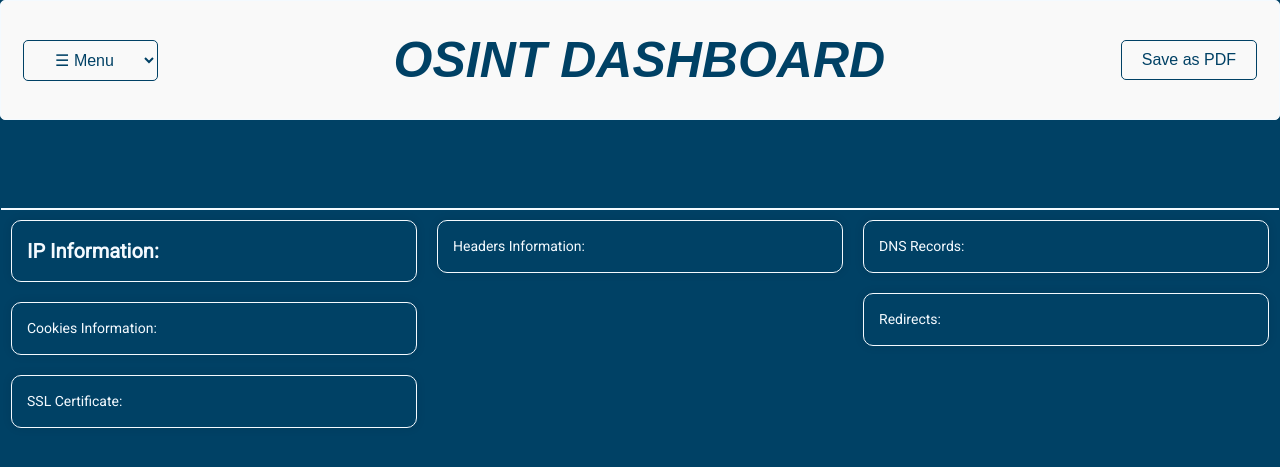
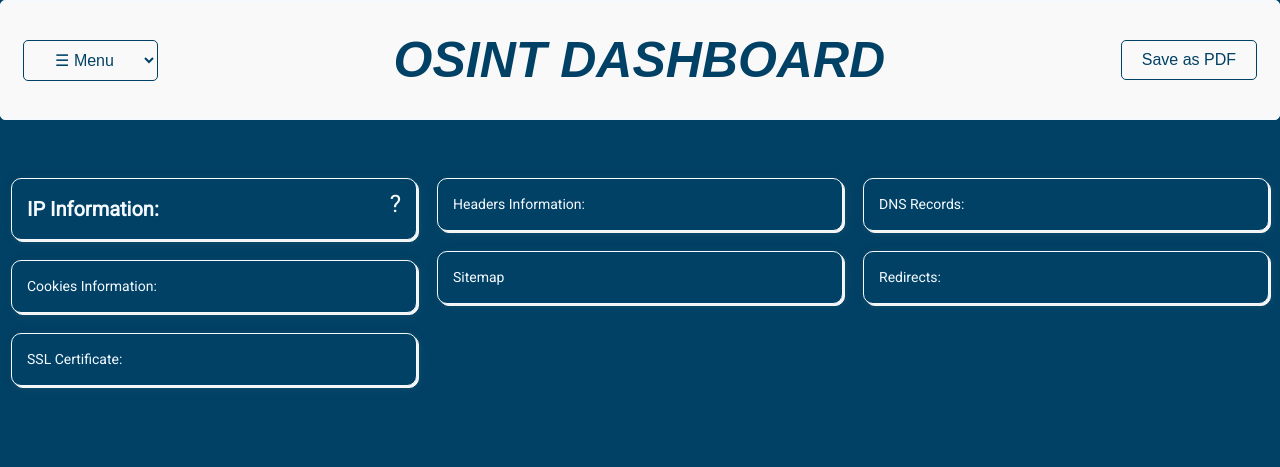
Before and after one commit to campwill/osint-dashboard, a Flask app: template templates/web_tools.html in a window 1280 px wide. Shown: the top 467 px of the page. Run offline with Flask 3, Linux system fonts and the light colour scheme; the template is opened without the code that fills it, so the values that code supplies are empty.

Commit message:
11/27/2023 - UI Fixes

```diff
--- a/static/script.js
+++ b/static/script.js
@@ -4,15 +4,26 @@ String.prototype.toProperCase = function () {
 function createAndAppendElements(data, container, dictionary, ignoredItems) {
     for (var key in data) {
         if (!ignoredItems.includes(key)) {
-            var item = document.createElement("div");
-            var value = key in dictionary ? dictionary[key] + ": " + data[key] : key.toProperCase() + ": " + data[key];
-            item.innerText = value;
-            container.appendChild(item);
             var hr = document.createElement("hr");
             container.appendChild(hr);
+            var item = document.createElement("div");
+
+            var value;
+            if (Array.isArray(data[key])) {
+                value = key.toProperCase() + ": ";
+                data[key].forEach(function (element) {
+                    value += element + "<br>";
+                });
+            } else {
+                value = key in dictionary ? dictionary[key] + ": " + data[key] : key.toProperCase() + ": " + data[key];
+            }
+
+            item.innerHTML = value;
+            container.appendChild(item);
         }
     }
 }
+
 var toolsConfig = [
     {
         containerSelector: ".cookies-info",
@@ -64,6 +75,12 @@ var toolsConfig = [
         dataKey: "redirects",
         dictionary:{},
         ignoredItems:[]
+    },
+    {
+        containerSelector:".sitemap-info",
+        dataKey:"sitemap",
+        dictionary:{},
+        ignoredItems:[]
     }
 
 ];
--- a/static/tools.css
+++ b/static/tools.css
@@ -9,8 +9,8 @@ body {
   display: flex;
   justify-content: center;
   text-align: center;
-  border-bottom: 2px solid #F4FAFF;
-  padding: 20px;
+
+
 }
 #tools-container {
   display: flex;
@@ -36,8 +36,9 @@ body {
   word-wrap: break-word;
   color: #F4FAFF;
   line-height: 1.5;
-  max-height: 1000px; /* Set a max height for the container */
-  overflow-y: auto; /* Add vertical scrollbar if content exceeds max height */
+  max-height: 1000px;
+  overflow-y: auto;
+  filter:drop-shadow(2.5px 2.5px white)
 }
 
 
@@ -106,6 +107,42 @@ h1 {
   color: #F4FAFF;
 }
 
+.question-mark {
+  font-size: 24px; /* Adjust the font size as needed */
+  vertical-align: top;
+  float: right;
+  line-height: 20px;
+  cursor: pointer;
+}
+.modal {
+  display: none;
+  position: fixed;
+  top: 50%;
+  left: 50%;
+  transform: translate(-50%, -50%);
+  padding: 15px;
+  background-color: #F4FAFF;
+  box-shadow: 0 0 10px rgba(0, 0, 0, 0.1);
+  z-index: 1000;
+  font-family: 'Roboto', sans-serif;
+  font-size: 14px;
+  word-wrap: break-word;
+  color: #004165;
+  line-height: 1.5;
+  border-radius: 10px;
+  max-width: 300px;
+  outline: 2px solid #004165;
+}
+
+.close {
+  position: absolute;
+  top: 10px;
+  right: 10px;
+  cursor: pointer;
+  color: #004165;
+}
+
+
 
 /* Report.html*/
 
--- a/templates/web_tools.html
+++ b/templates/web_tools.html
@@ -32,6 +32,15 @@
         window.print();
         document.title = tempTitle;
       }
+      function showInfo(title, content) {
+        document.getElementById("modal-title").textContent = title;
+        document.getElementById("modal-content").textContent = content;
+        document.getElementById("modal").style.display = "block";
+      }
+
+      function hideInfo() {
+        document.getElementById("modal").style.display = "none";
+      }
     </script>
     <div id="dash-board">
       <div id="info-container">
@@ -45,18 +54,29 @@
         <div id="tool-column">
           <div class="ip-information tool-info">
             <b style="font-size: 20px">IP Information:</b>
+            <span
+              class="question-mark"
+              onclick="showInfo('IP Information', 'View information about the IP address')"
+              >&#63;</span
+            >
           </div>
           <div class="cookies-info tool-info">Cookies Information:</div>
           <div class="SSL-info tool-info">SSL Certificate:</div>
         </div>
         <div id="tool-column">
           <div class="header-info tool-info">Headers Information:</div>
+          <div class="sitemap-info tool-info">Sitemap</div>
         </div>
         <div id="tool-column">
           <div class="DNS-info tool-info">DNS Records:</div>
           <div class="redirects-info tool-info">Redirects:</div>
         </div>
       </div>
+    </div>
+    <div id="modal" class="modal">
+      <span class="close" onclick="hideInfo()">&times;</span>
+      <h2 id="modal-title"></h2>
+      <p id="modal-content"></p>
     </div>
     <script
       id="large-json-data"
```
